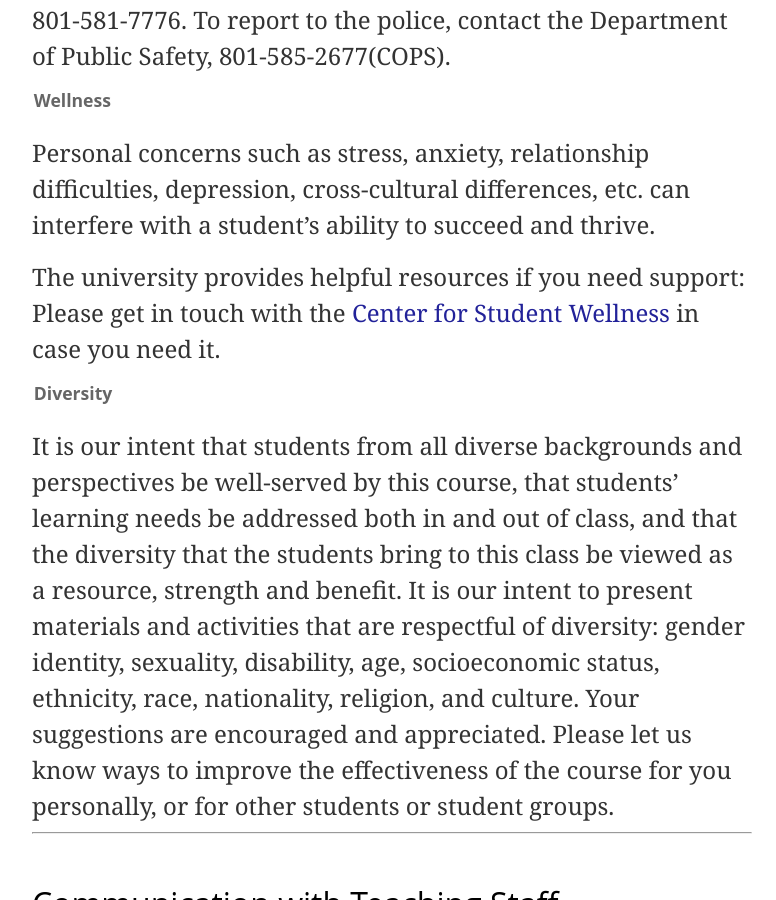
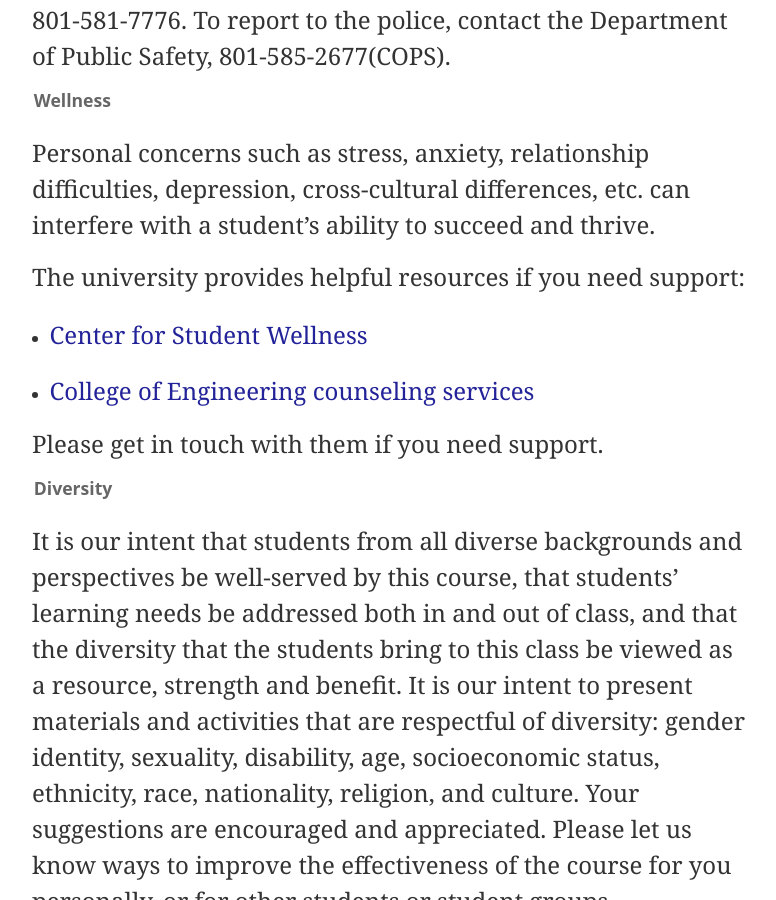
Before and after one commit to svivek/structured-prediction, a Jekyll site: the page built from info.md, in a window 1280 px wide and 900 px high, scrolled down 5424 px. Shown: the whole window, without its empty margins (248-1024 px from the left). Built offline with Jekyll 4.4.1, drawn with Linux system fonts in a browser that asks for light colours.

Commit message:
updated wellness info

```diff
--- a/_includes/wellness.md
+++ b/_includes/wellness.md
@@ -2,6 +2,10 @@ Personal concerns such as stress, anxiety, relationship difficulties,
 depression, cross-cultural differences, etc. can interfere with a student’s
 ability to succeed and thrive.
 
-The university provides helpful resources if you need support: Please get in
-touch with the [Center for Student Wellness](https://www.wellness.utah.edu) in
-case you need it.
+The university provides helpful resources if you need support:
+
+* [Center for Student Wellness](https://www.wellness.utah.edu)
+
+* [College of Engineering counseling services](https://www.coe.utah.edu/students/current/counseling/)
+
+Please get in touch with them if you need support.
```
